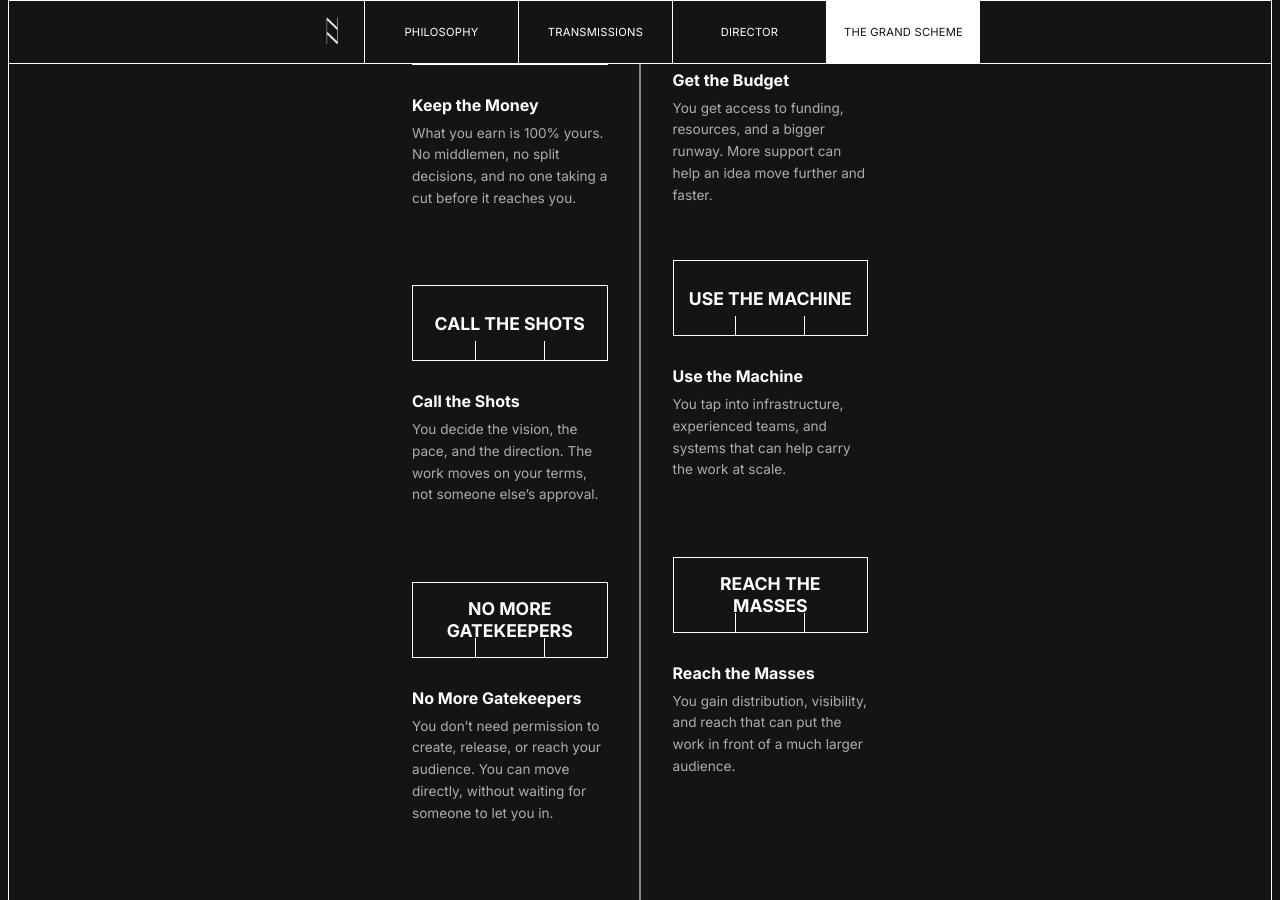
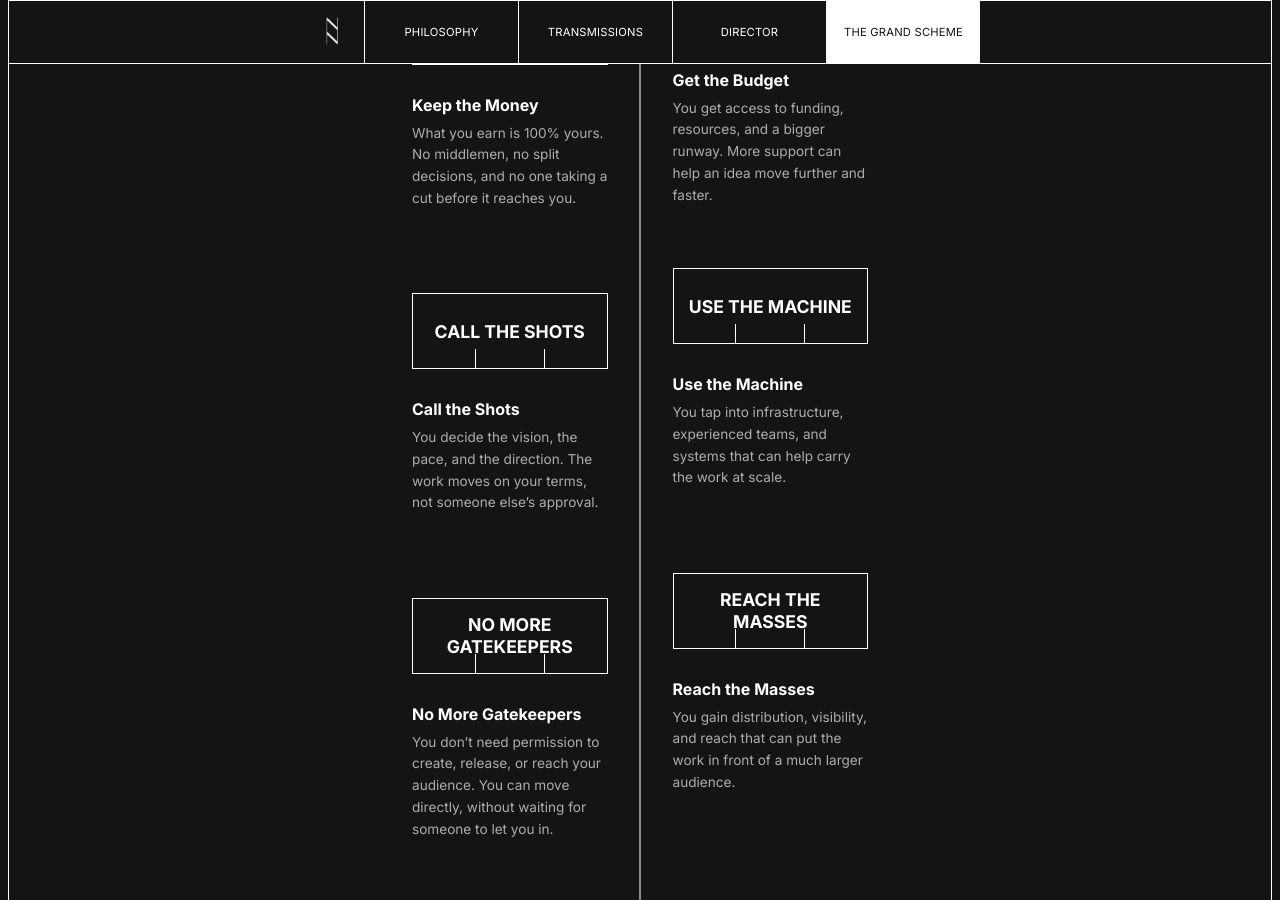
Before and after one commit to laindoe/ten-grand, a Jekyll site: the page built from index.html, in a window 1280 px wide and 900 px high, scrolled down 1314 px. Built offline with Jekyll 4.4.1, drawn with Linux system fonts in a browser that asks for light colours.

Commit message:
Fix "No More Gate" copy and widen billboard spacing to 40px (#81)
- Alternate title for the "No More Gatekeepers" billboard now reads
  "No More Gates" (was missing the s)
- Space between consecutive billboards increased from 32px to 40px


Claude-Session: https://claude.ai/code/session_017ynTvtGuh3qPdfkvciNjhT

Co-authored-by: Claude <noreply@anthropic.com>

```diff
--- a/css/style.css
+++ b/css/style.css
@@ -386,7 +386,7 @@ a {
    js/main.js reads both and swaps on click, no markup duplication. */
 
 .billboard {
-  margin-bottom: 32px;
+  margin-bottom: 40px;
 }
 
 .billboard:last-child {
--- a/index.html
+++ b/index.html
@@ -97,7 +97,7 @@
               </div>
             </div>
 
-            <div class="billboard" data-alt-title="No More Gate" data-alt-body="Creators have more ways to reach people than ever, but culture is scattered across platforms, feeds, niches, and algorithms. That leaves you to find your people, resources, and momentum on your own.">
+            <div class="billboard" data-alt-title="No More Gates" data-alt-body="Creators have more ways to reach people than ever, but culture is scattered across platforms, feeds, niches, and algorithms. That leaves you to find your people, resources, and momentum on your own.">
               <button class="billboard__frame" type="button" aria-pressed="false">
                 <span class="billboard__graphic">
                   <span class="billboard__lamp billboard__lamp--left" aria-hidden="true"></span>
```
